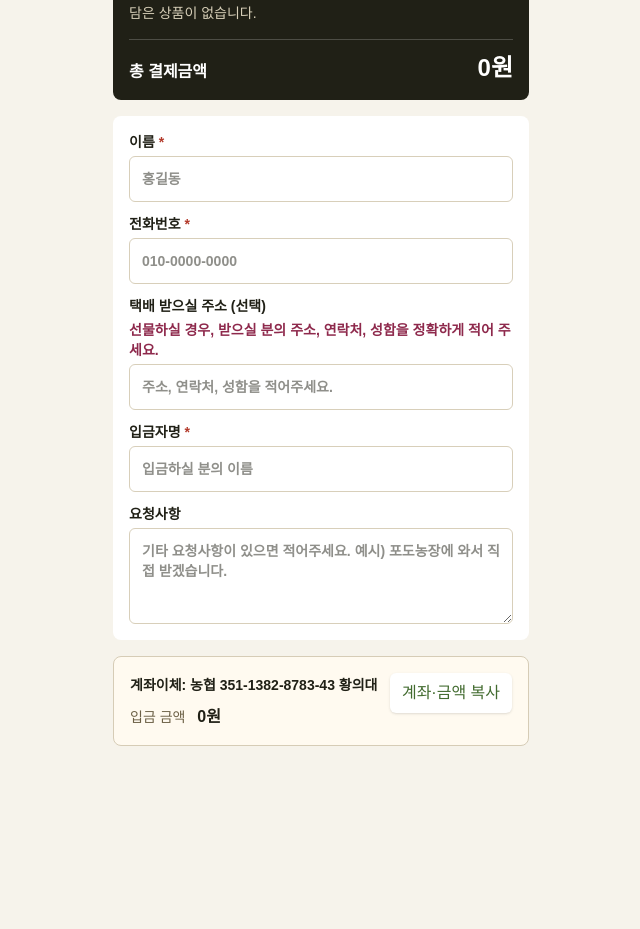
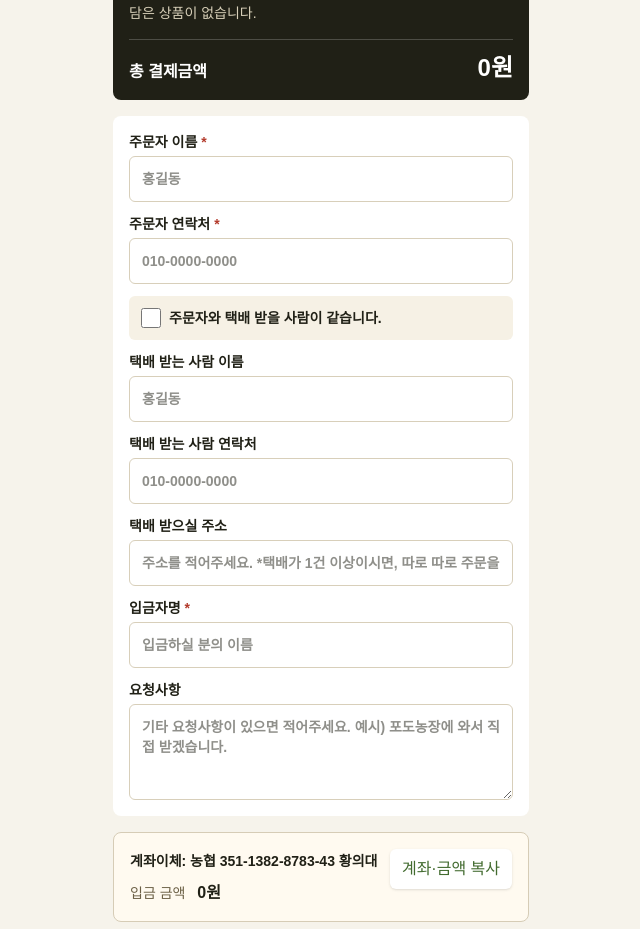
Before and after one commit to JinjeongMoon/grape-order-mobile, a React (Vite) app: page / in a window 1280 px wide. Shown: the part 1380-2309 px from the top of the page, without its empty margins (319-959 px from the left). Before the commit the page ends 2218 px from the top, so only its background shows below. Built offline with nearby package versions, Linux system fonts and the light colour scheme.

Commit message:
Add recipient details to order form

```diff
--- a/app/page.tsx
+++ b/app/page.tsx
@@ -20,6 +20,8 @@ type Settings = {
 type Customer = {
   name: string;
   phone: string;
+  recipientName: string;
+  recipientPhone: string;
   address: string;
   payerName: string;
   note: string;
@@ -58,12 +60,14 @@ const ITEM_SHEET_NAME = "주문상품";
 const SETTINGS_PROPERTY_KEY = "GRAPE_ORDER_SETTINGS";
 
 const ORDER_HEADERS = [
-  "주문일시", "이름", "전화번호", "입금자", "주문상품",
-  "요청사항", "주소", "총박스", "총금액", "주문번호"
+  "주문일시", "주문자 이름", "주문자 연락처", "택배 받는 사람 이름",
+  "택배 받는 사람 연락처", "입금자", "주문상품", "요청사항",
+  "택배 받으실 주소", "총박스", "총금액", "주문번호"
 ];
 
 const ITEM_HEADERS = [
-  "주문번호", "주문일시", "주문자명", "전화번호", "받으실 주소",
+  "주문번호", "주문일시", "주문자 이름", "주문자 연락처",
+  "택배 받는 사람 이름", "택배 받는 사람 연락처", "택배 받으실 주소",
   "입금자명", "요청사항", "상품명", "단가", "수량(박스)", "소계",
   "주문 총 박스", "주문 총 금액"
 ];
@@ -101,6 +105,7 @@ function doPost(e) {
 
     const customer = data.customer || {};
     const phone = normalizePhone_(customer.phone);
+    const recipientPhone = normalizePhone_(customer.recipientPhone);
     const items = Array.isArray(data.items) ? data.items : [];
     const storedSettings = getStoredSettings_();
     const soldOutProductIds = new Set(storedSettings.soldOutProductIds);
@@ -133,6 +138,8 @@ function doPost(e) {
       orderedAt,
       customer.name || "",
       phone,
+      customer.recipientName || "",
+      recipientPhone,
       customer.payerName || "",
       itemSummary,
       customer.note || "",
@@ -145,6 +152,7 @@ function doPost(e) {
     const orderRange = orderSheet.getRange(orderRowIndex, 1, 1, ORDER_HEADERS.length);
     orderRange.setValues([orderRow]);
     orderRange.getCell(1, 3).setNumberFormat("@").setValue(phone);
+    orderRange.getCell(1, 5).setNumberFormat("@").setValue(recipientPhone);
 
     // 품목당 한 줄: 주문상품 시트에 저장합니다.
     const itemRows = items.map(item => [
@@ -152,6 +160,8 @@ function doPost(e) {
       orderedAt,
       customer.name || "",
       phone,
+      customer.recipientName || "",
+      recipientPhone,
       customer.address || "",
       customer.payerName || "",
       customer.note || "",
@@ -166,9 +176,11 @@ function doPost(e) {
     if (itemRows.length > 0) {
       const itemStartRow = itemSheet.getLastRow() + 1;
       const itemRange = itemSheet.getRange(itemStartRow, 1, itemRows.length, ITEM_HEADERS.length);
-      const phoneRange = itemSheet.getRange(itemStartRow, 4, itemRows.length, 1);
       itemRange.setValues(itemRows);
-      phoneRange.setNumberFormat("@").setValues(itemRows.map(() => [phone]));
+      itemSheet.getRange(itemStartRow, 4, itemRows.length, 1)
+        .setNumberFormat("@").setValues(itemRows.map(() => [phone]));
+      itemSheet.getRange(itemStartRow, 6, itemRows.length, 1)
+        .setNumberFormat("@").setValues(itemRows.map(() => [recipientPhone]));
     }
 
     SpreadsheetApp.flush();
@@ -274,7 +286,29 @@ function ensureHeader_(sheet, headers) {
     sheet.insertRowBefore(1);
     sheet.getRange(1, 1, 1, headers.length).setValues([headers]);
     sheet.setFrozenRows(1);
+    return;
   }
+
+  const currentHeaders = sheet
+    .getRange(1, 1, 1, sheet.getLastColumn())
+    .getDisplayValues()[0]
+    .map(value => String(value).trim());
+  const hasRecipientColumns = currentHeaders.includes("택배 받는 사람 이름");
+
+  if (!hasRecipientColumns && headers[0] === "주문일시") {
+    const payerColumn = currentHeaders.indexOf("입금자") + 1;
+    sheet.insertColumnsBefore(payerColumn > 0 ? payerColumn : 4, 2);
+  }
+
+  if (!hasRecipientColumns && headers[0] === "주문번호") {
+    const addressColumn = currentHeaders.findIndex(value =>
+      value === "받으실 주소" || value === "택배 받으실 주소"
+    ) + 1;
+    sheet.insertColumnsBefore(addressColumn > 0 ? addressColumn : 5, 2);
+  }
+
+  sheet.getRange(1, 1, 1, headers.length).setValues([headers]);
+  sheet.setFrozenRows(1);
 }
 
 function normalizePhone_(value) {
@@ -460,10 +494,13 @@ export default function Home() {
   const [customer, setCustomer] = useState<Customer>({
     name: "",
     phone: "",
+    recipientName: "",
+    recipientPhone: "",
     address: "",
     payerName: "",
     note: "",
   });
+  const [isRecipientSameAsCustomer, setIsRecipientSameAsCustomer] = useState(false);
   const [mode, setMode] = useState<"order" | "admin">("order");
   const [status, setStatus] = useState("");
   const [toast, setToast] = useState("");
@@ -703,7 +740,7 @@ export default function Home() {
     setIsSubmitting(true);
 
     if (!customer.name.trim() || !customer.phone.trim() || !customer.payerName.trim()) {
-      setStatus("이름, 전화번호, 입금자명을 입력해 주세요.");
+      setStatus("주문자 이름, 주문자 연락처, 입금자명을 입력해 주세요.");
       setIsSubmitting(false);
       return;
     }
@@ -751,7 +788,16 @@ export default function Home() {
         headers: { "Content-Type": "text/plain;charset=utf-8" },
         body: JSON.stringify(payload),
       });
-      setCustomer({ name: "", phone: "", address: "", payerName: "", note: "" });
+      setCustomer({
+        name: "",
+        phone: "",
+        recipientName: "",
+        recipientPhone: "",
+        address: "",
+        payerName: "",
+        note: "",
+      });
+      setIsRecipientSameAsCustomer(false);
       setQuantities(
         Object.fromEntries(settings.products.map((product) => [product.id, 0])),
       );
@@ -922,40 +968,95 @@ export default function Home() {
             <section className="grid gap-3 rounded-lg bg-white p-4">
               <label className="grid gap-1 text-sm font-bold">
                 <span className="flex items-center gap-1">
-                  이름 <span aria-hidden="true" className="text-[#b33a2b]">*</span>
+                  주문자 이름 <span aria-hidden="true" className="text-[#b33a2b]">*</span>
                 </span>
                 <input
                   autoComplete="name"
                   className="rounded-md border border-[#d8cfba] px-3 py-3 text-base"
                   disabled={isSubmitting}
-                  onChange={(event) =>
-                    setCustomer((current) => ({ ...current, name: event.target.value }))
-                  }
+                  onChange={(event) => {
+                    const name = event.target.value;
+                    setCustomer((current) => ({
+                      ...current,
+                      name,
+                      ...(isRecipientSameAsCustomer ? { recipientName: name } : {}),
+                    }));
+                  }}
                   placeholder="홍길동"
                   value={customer.name}
                 />
               </label>
               <label className="grid gap-1 text-sm font-bold">
                 <span className="flex items-center gap-1">
-                  전화번호 <span aria-hidden="true" className="text-[#b33a2b]">*</span>
+                  주문자 연락처 <span aria-hidden="true" className="text-[#b33a2b]">*</span>
                 </span>
                 <input
                   autoComplete="tel"
                   className="rounded-md border border-[#d8cfba] px-3 py-3 text-base"
                   disabled={isSubmitting}
                   inputMode="tel"
-                  onChange={(event) =>
-                    setCustomer((current) => ({ ...current, phone: event.target.value }))
-                  }
+                  onChange={(event) => {
+                    const phone = event.target.value;
+                    setCustomer((current) => ({
+                      ...current,
+                      phone,
+                      ...(isRecipientSameAsCustomer ? { recipientPhone: phone } : {}),
+                    }));
+                  }}
                   placeholder="010-0000-0000"
                   value={customer.phone}
                 />
               </label>
+              <label className="flex items-center gap-2 rounded-md bg-[#f6f1e5] px-3 py-3 text-sm font-bold">
+                <input
+                  checked={isRecipientSameAsCustomer}
+                  className="h-5 w-5 accent-[#4d1630]"
+                  disabled={isSubmitting}
+                  onChange={(event) => {
+                    const isChecked = event.target.checked;
+                    setIsRecipientSameAsCustomer(isChecked);
+
+                    if (isChecked) {
+                      setCustomer((current) => ({
+                        ...current,
+                        recipientName: current.name,
+                        recipientPhone: current.phone,
+                      }));
+                    }
+                  }}
+                  type="checkbox"
+                />
+                <span>주문자와 택배 받을 사람이 같습니다.</span>
+              </label>
               <label className="grid gap-1 text-sm font-bold">
-                택배 받으실 주소 (선택)
-                <span className="text-sm font-black leading-5 text-[#8e294c]">
-                  선물하실 경우, 받으실 분의 주소, 연락처, 성함을 정확하게 적어 주세요.
-                </span>
+                택배 받는 사람 이름
+                <input
+                  autoComplete="shipping name"
+                  className="rounded-md border border-[#d8cfba] px-3 py-3 text-base"
+                  disabled={isSubmitting || isRecipientSameAsCustomer}
+                  onChange={(event) =>
+                    setCustomer((current) => ({ ...current, recipientName: event.target.value }))
+                  }
+                  placeholder="홍길동"
+                  value={customer.recipientName}
+                />
+              </label>
+              <label className="grid gap-1 text-sm font-bold">
+                택배 받는 사람 연락처
+                <input
+                  autoComplete="shipping tel"
+                  className="rounded-md border border-[#d8cfba] px-3 py-3 text-base"
+                  disabled={isSubmitting || isRecipientSameAsCustomer}
+                  inputMode="tel"
+                  onChange={(event) =>
+                    setCustomer((current) => ({ ...current, recipientPhone: event.target.value }))
+                  }
+                  placeholder="010-0000-0000"
+                  value={customer.recipientPhone}
+                />
+              </label>
+              <label className="grid gap-1 text-sm font-bold">
+                택배 받으실 주소
                 <input
                   autoComplete="street-address"
                   className="rounded-md border border-[#d8cfba] px-3 py-3 text-base"
@@ -963,7 +1064,7 @@ export default function Home() {
                   onChange={(event) =>
                     setCustomer((current) => ({ ...current, address: event.target.value }))
                   }
-                  placeholder="주소, 연락처, 성함을 적어주세요."
+                  placeholder="주소를 적어주세요. *택배가 1건 이상이시면, 따로 따로 주문을 해주세요."
                   value={customer.address}
                 />
               </label>
```
Also changed, not shown: 2 other files (tests, documents, lock files or other folders).
